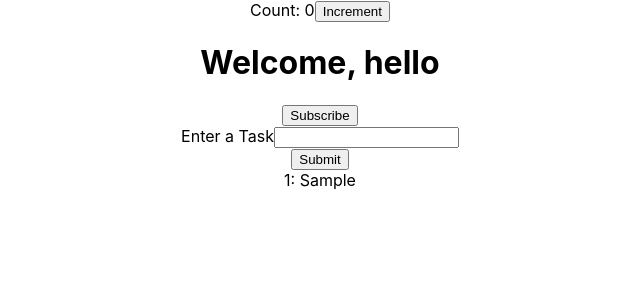
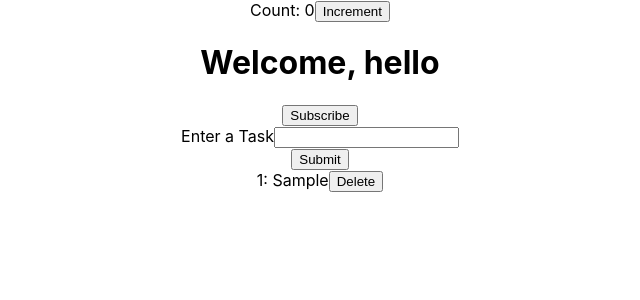
Before and after one commit to sfreeley/react-practice, a React (Create React App) app: page / in a window 1280 px wide. Both pictures are taken after typing "Sample" into the empty fields and a click on the button "Submit". Shown: the top 300 px of the page, without its empty margins (320-960 px from the left). Built offline with nearby package versions, Linux system fonts and the light colour scheme.

Commit message:
delete with class componenets

```diff
--- a/src/App.js
+++ b/src/App.js
@@ -35,6 +35,8 @@ class App extends Component {
       //empty array will hold the individual task that is typed into the input field and submitted
       tasks: []
     }
+
+    // this.deleteTask = this.deleteTask.bind(this);
   }
 
   handleFieldChange = (e) => {
@@ -59,6 +61,14 @@ class App extends Component {
     }))
   }
 
+  deleteTask = (taskToDelete) => {
+    console.log("clicked delete")
+    this.setState({
+      tasks: this.state.tasks.filter(aTask => aTask !== taskToDelete),
+      task: ""
+    }, console.log(this.state.tasks))
+  }
+
   render() {
     const { task, tasks, number } = this.state;
     return (
@@ -69,10 +79,10 @@ class App extends Component {
           <label htmlFor="taskInput">Enter a Task</label>
           <input value={task} onChange={this.handleFieldChange} type="text" id="taskInput" />
           <div>
-            <button type="submit" >Submit</button>
+            <button type="submit">Submit</button>
           </div>
         </form>
-        <Overview tasks={tasks} number={number} />
+        <Overview deleteTask={this.deleteTask} tasks={tasks} number={number} />
       </div>
 
 
--- a/src/components/Overview.js
+++ b/src/components/Overview.js
@@ -1,11 +1,14 @@
 import React from 'react';
 
-const Overview = ({ tasks, number }) => {
+const Overview = ({ deleteTask, tasks, number }) => {
     return (
         <div>
+            {tasks.map((oneTask) => {
+                return <div key={oneTask.id}>
+                    {++number}: {oneTask}
+                    <button onClick={() => deleteTask(oneTask)}>Delete</button>
 
-            {tasks.map((task) => {
-                return <div>{++number}: {task}</div>
+                </div>
             })}
         </div>
     )
```
Also changed, not shown: 1 other file (tests, documents, lock files or other folders).
